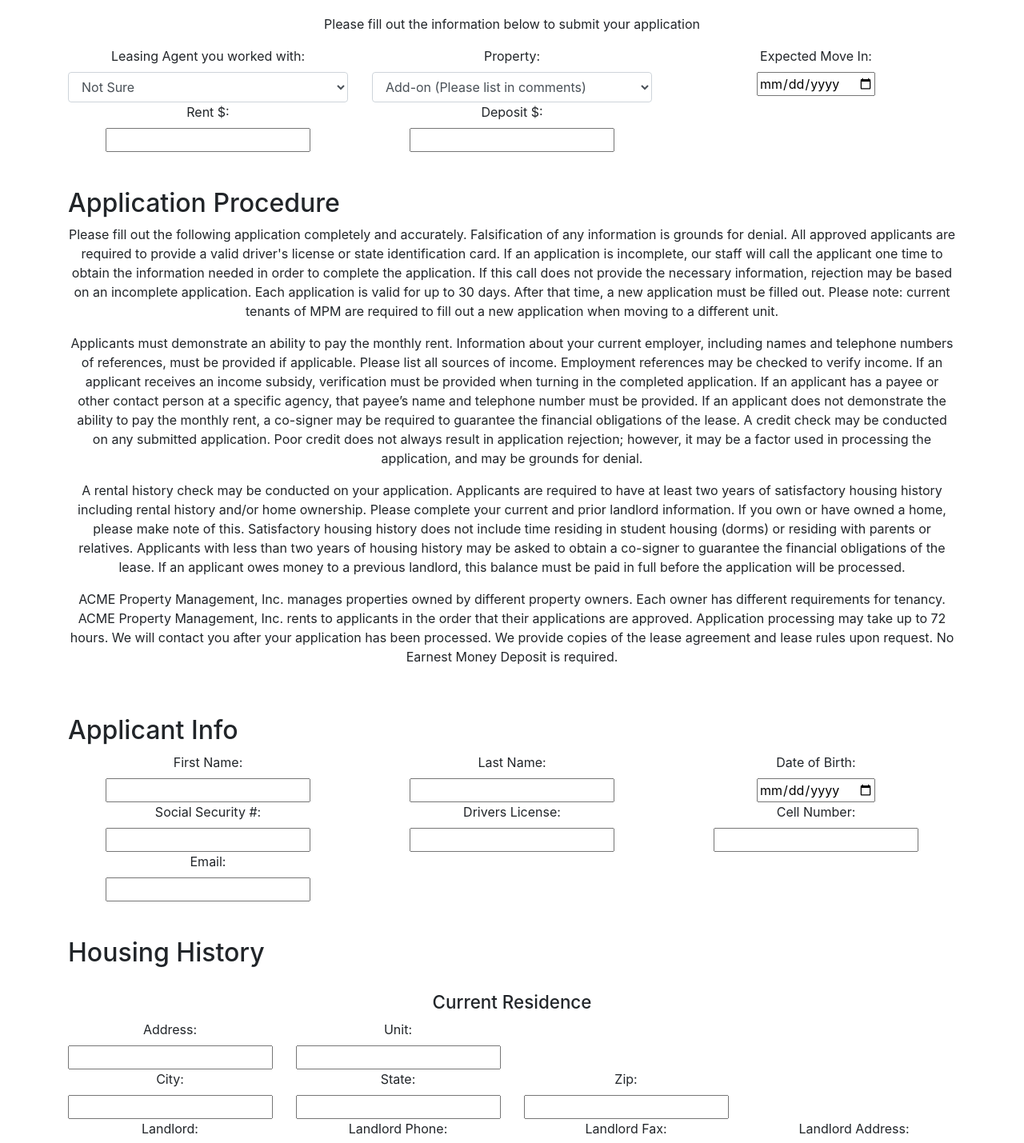
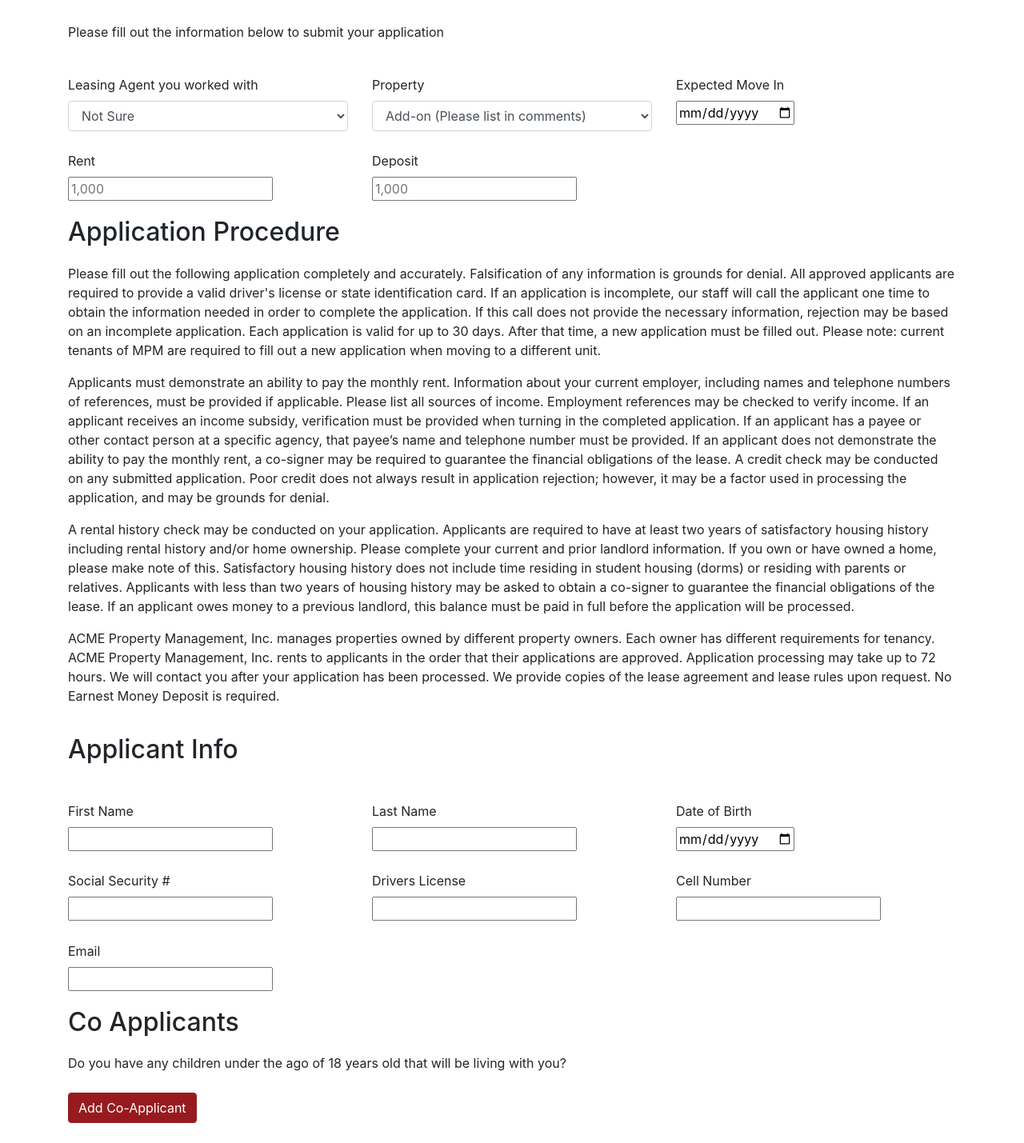
Before and after one commit to abodo-dev/react-application, a React (Create React App) app: page / in a window 1280 px wide. Shown: the part 580-2009 px from the top of the page at 80% size. Built offline with nearby package versions, Linux system fonts and the light colour scheme.

Commit message:
After interview

```diff
--- a/src/App.css
+++ b/src/App.css
@@ -9,13 +9,22 @@
 }
 
 .App {
-  text-align: center;
+  text-align: left;
 }
 
 .App-logo {
   animation: App-logo-spin infinite 20s linear;
   height: 40vmin;
   pointer-events: none;
+}
+
+label {
+  margin-top: 1.6rem;
+}
+
+.section-header{
+  margin-bottom: 20px;
+  margin-top: 20px;
 }
 
 .App-header {
--- a/src/App.js
+++ b/src/App.js
@@ -12,15 +12,23 @@ class App extends Component {
   this.props.simpleAction();
  }
  render() {
+   var showCoApplicants = false;
+   if (this.props.form.contact && this.props.form.contact.values && this.props.form.contact.values.coapplicant == "yes"){
+     showCoApplicants = true;
+   }
   return (
     <div className="App" style={{}}>
       <header className="App-header">
         <img src={logo} className="App-logo" alt="logo" />
         <h1 className="App-title">Welcome to ACME Property Management</h1>
       </header>
-      <h1>Online Rental Application</h1>
+
       <div className="container" style={{marginBottom: "100px", marginTop: "100px"}}>
-        <MainDisplay submittedSuccess={this.props.simpleReducer.submittedSuccess}/>
+        <h1 style={{textAlign:"center", marginBottom: "60px"}}>Online Rental Application</h1>
+        <MainDisplay
+          submittedSuccess={this.props.simpleReducer.submittedSuccess}
+          showCoApplicants={showCoApplicants}
+          />
       </div>
       <pre style={{display: "none"}}>
        {
--- a/src/components/ApplicationForm.js
+++ b/src/components/ApplicationForm.js
@@ -917,6 +917,10 @@ var properties = [
   "939 Jenifer St #4",
 ];
 
+var occupantRelations = [
+  "Other"
+];
+
 
 var boolOptions = [
   "Please Select",
@@ -933,7 +937,11 @@ function DropDownSelect(property) {
 }
 
 let ApplicationForm = props => {
-  const { handleSubmit } = props
+  const { handleSubmit } = props;
+  var coApplicantClass = "row d-none";
+  if (props.showCoApplicants){
+    coApplicantClass = "row ";
+  }
   return (
     <form onSubmit={handleSubmit}>
       <p className="App-intro">
@@ -942,7 +950,7 @@ let ApplicationForm = props => {
       <div>
         <div className="row">
           <div className="col-md-4">
-            <label htmlFor="consultantSelect">Leasing Agent you worked with:</label><br/>
+            <label htmlFor="consultantSelect">Leasing Agent you worked with</label><br/>
             <Field
               name="consultantSelect"
               component="select"
@@ -953,7 +961,7 @@ let ApplicationForm = props => {
 
           </div>
           <div className="col-md-4">
-            <label htmlFor="propertySelect">Property:</label><br/>
+            <label htmlFor="propertySelect">Property</label><br/>
             <Field
               name="propertySelect"
               component="select"
@@ -963,19 +971,19 @@ let ApplicationForm = props => {
             </Field>
           </div>
           <div className="col-md-4">
-            <label htmlFor="moveIn">Expected Move In:</label><br/>
+            <label htmlFor="moveIn">Expected Move In</label><br/>
             <Field name="moveIn" component="input" type="date" />
           </div>
         </div>
 
         <div className="row">
           <div className="col-md-4">
-            <label htmlFor="rent">Rent $:</label><br/>
-            <Field name="rent" component="input" type="number" />
+            <label htmlFor="rent">Rent</label><br/>
+            <Field name="rent" component="input" type="number" placeholder="1,000"/>
           </div>
           <div className="col-md-4">
-            <label htmlFor="rent">Deposit $:</label><br/>
-            <Field name="deposit" component="input" type="number" />
+            <label htmlFor="rent">Deposit</label><br/>
+            <Field name="deposit" component="input" type="number"  placeholder="1,000"/>
           </div>
         </div>
 
@@ -995,38 +1003,69 @@ let ApplicationForm = props => {
         <h2 className="section-header">Applicant Info</h2>
         <div className="row">
           <div className="col-md-4">
-            <label htmlFor="firstName">First Name:</label><br/>
+            <label htmlFor="firstName">First Name</label><br/>
             <Field name="firstname" component="input" type="text" />
 
           </div>
           <div className="col-md-4">
-            <label htmlFor="lastName">Last Name:</label><br/>
+            <label htmlFor="lastName">Last Name</label><br/>
             <Field name="lastName" component="input" type="text" />
           </div>
           <div className="col-md-4">
-            <label htmlFor="birthDate">Date of Birth:</label><br/>
+            <label htmlFor="birthDate">Date of Birth</label><br/>
             <Field name="birthDate" component="input" type="date" />
           </div>
         </div>
         <div className="row">
           <div className="col-md-4">
-            <label htmlFor="social">Social Security #:</label><br/>
+            <label htmlFor="social">Social Security #</label><br/>
             <Field name="social" component="input" type="text" />
 
           </div>
           <div className="col-md-4">
-            <label htmlFor="driverLicense">Drivers License:</label><br/>
+            <label htmlFor="driverLicense">Drivers License</label><br/>
             <Field name="driverLicense" component="input" type="text" />
           </div>
           <div className="col-md-4">
-            <label htmlFor="cellNumber">Cell Number:</label><br/>
+            <label htmlFor="cellNumber">Cell Number</label><br/>
             <Field name="cellNumber" component="input" type="phone" />
           </div>
         </div>
         <div className="row">
           <div className="col-md-4">
-            <label htmlFor="email">Email:</label><br/>
+            <label htmlFor="email">Email</label><br/>
             <Field name="email" component="input" type="text" />
+          </div>
+        </div>
+        <h2 className="section-header">Co Applicants</h2>
+        <div className="row">
+          <div className="col-md-12" style={{textAlign:"left"}}>
+            Do you have any children under the ago of 18 years old that will be living with you?
+          </div>
+        </div>
+        <div className="row">
+          <div className="col-md-3">
+            <label className="btn btn-primary"  style={{marginTop:"25px"}}>
+              <Field name="coapplicant" component="input" type="radio" value="yes" style={{display: "none"}}/> Add Co-Applicant
+            </label>
+          </div>
+        </div>
+        <div className={coApplicantClass} >
+          <div className="col-md-3">
+            <label htmlFor="co-occupant-first-name">First Name</label><br/>
+            <Field name="co-occupant-first-name" component="input" type="text" />
+          </div>
+          <div className="col-md-3">
+            <label htmlFor="co-occupant-last-name">Last Name</label><br/>
+            <Field name="co-occupant-last-name" component="input" type="text" />
+          </div>
+          <div className="col-md-3">
+            <label htmlFor="co-occupant-dob">Date of Birth</label><br/>
+            <Field name="co-occupant-dob" component="input" type="text" />
+          </div>
+          <div className="col-md-3">
+            <label htmlFor="co-occupant-relation">Relation to Applicant</label><br/>
+            <Field name="co-occupant-relation" component="input" type="text" />
           </div>
         </div>
         <h2 className="section-header">Housing History</h2>
@@ -1040,41 +1079,44 @@ let ApplicationForm = props => {
         <p>Any false statements or omissions are grounds for immediate application rejection, or future termination of any lease signed pursuant to this application.</p>
         <div className="row">
           <div className="col-md-12">
-            <label htmlFor="evictionSelect">Has an eviction action ever been filed against you or someone you were living with at the time? </label><br/>
-            <Field
-              name="evictionSelect"
-              component="select"
-              className="form-control"
-            >
-              {boolOptions.map(DropDownSelect)}
-            </Field>
+            Has an eviction action ever been filed against you or someone you were living with at the time?
+          </div>
+        </div>
+        <div className="row">
+          <div className="col-md-1">
+            <label><Field name="coapplicant" component="input" type="radio" value="yes"/> Yes</label>
+          </div>
+          <div className="col-md-1">
+            <label><Field name="coapplicant" component="input" type="radio" value="no"/> No</label>
           </div>
         </div>
         <div className="row">
           <div className="col-md-12">
-          <label htmlFor="convictionSelect">Have you been found guilty of an offense involving violence to persons or property</label><br/>
-          <Field
-            name="convictionSelect"
-            component="select"
-            className="form-control"
-          >
-            {boolOptions.map(DropDownSelect)}
-          </Field>
+            Have you been found guilty of an offense involving violence to persons or property
+          </div>
+        </div>
+        <div className="row">
+          <div className="col-md-1">
+            <label><Field name="coapplicant" component="input" type="radio" value="yes"/> Yes</label>
+          </div>
+          <div className="col-md-1">
+            <label><Field name="coapplicant" component="input" type="radio" value="no"/> No</label>
           </div>
         </div>
         <div className="row">
           <div className="col-md-12">
-          <label htmlFor="oweLandlordSelect">Do you owe money to your current landlord or any former landlord</label><br/>
-          <Field
-            name="oweLandlordSelect"
-            component="select"
-            className="form-control"
-          >
-            {boolOptions.map(DropDownSelect)}
-          </Field>
+            Do you owe money to your current landlord or any former landlord
           </div>
         </div>
-        <h2 className="section-header">Application Comments (optional - 255 Character Max):</h2>
+        <div className="row">
+          <div className="col-md-1">
+            <label><Field name="coapplicant" component="input" type="radio" value="yes"/> Yes</label>
+          </div>
+          <div className="col-md-1">
+            <label><Field name="coapplicant" component="input" type="radio" value="no"/> No</label>
+          </div>
+        </div>
+        <h2 className="section-header">Application Comments (optional - 255 Character Max)</h2>
         <div className="row">
           <div className="col-md-12">
           <Field name="additionalComment" component="textarea" />
--- a/src/components/MainDisplay.js
+++ b/src/components/MainDisplay.js
@@ -16,7 +16,7 @@ class MainDisplay extends Component {
     }
     return (
       <div>
-        <ApplicationForm />
+        <ApplicationForm showCoApplicants={this.props.showCoApplicants}/>
         <div className="row">
           <div className="col-md-12">
             <button className="btn btn-primary" onClick={this.simpleAction}>Submit Application</button>
--- a/src/components/PreviousResidenceForm.js
+++ b/src/components/PreviousResidenceForm.js
@@ -28,7 +28,7 @@ let PreviousResidenceForm = props => {
         <Field name="currentZip" component="input" type="text" />
       </div>
     </div>
-    <div className="row">
+    <div className="row" style={{marginTop:"35px"}}>
       <div className="col-md-3">
         <label htmlFor="currentLandlord">Landlord:</label><br/>
         <Field name="currentLandlord" component="input" type="text" />
```
